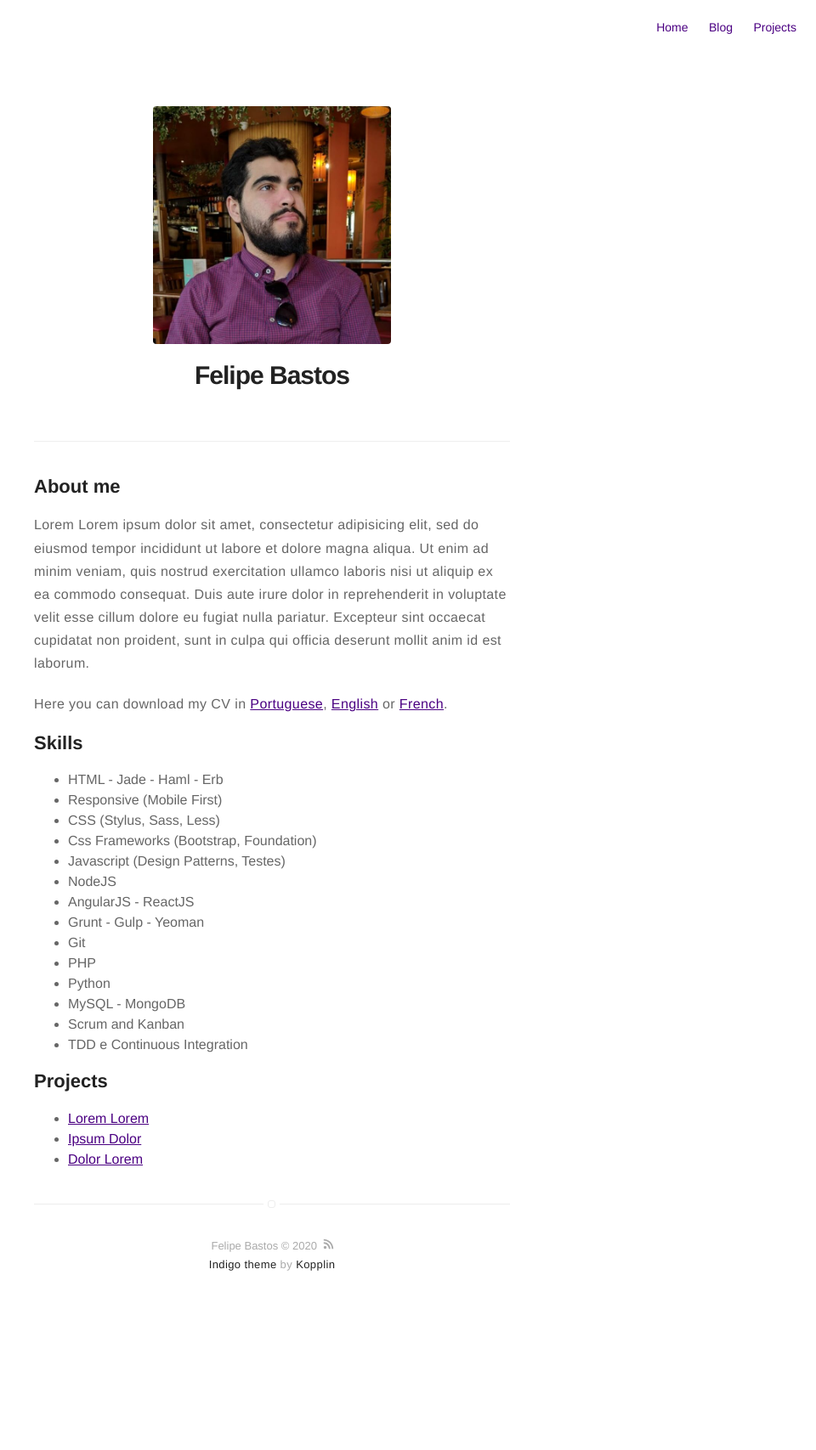
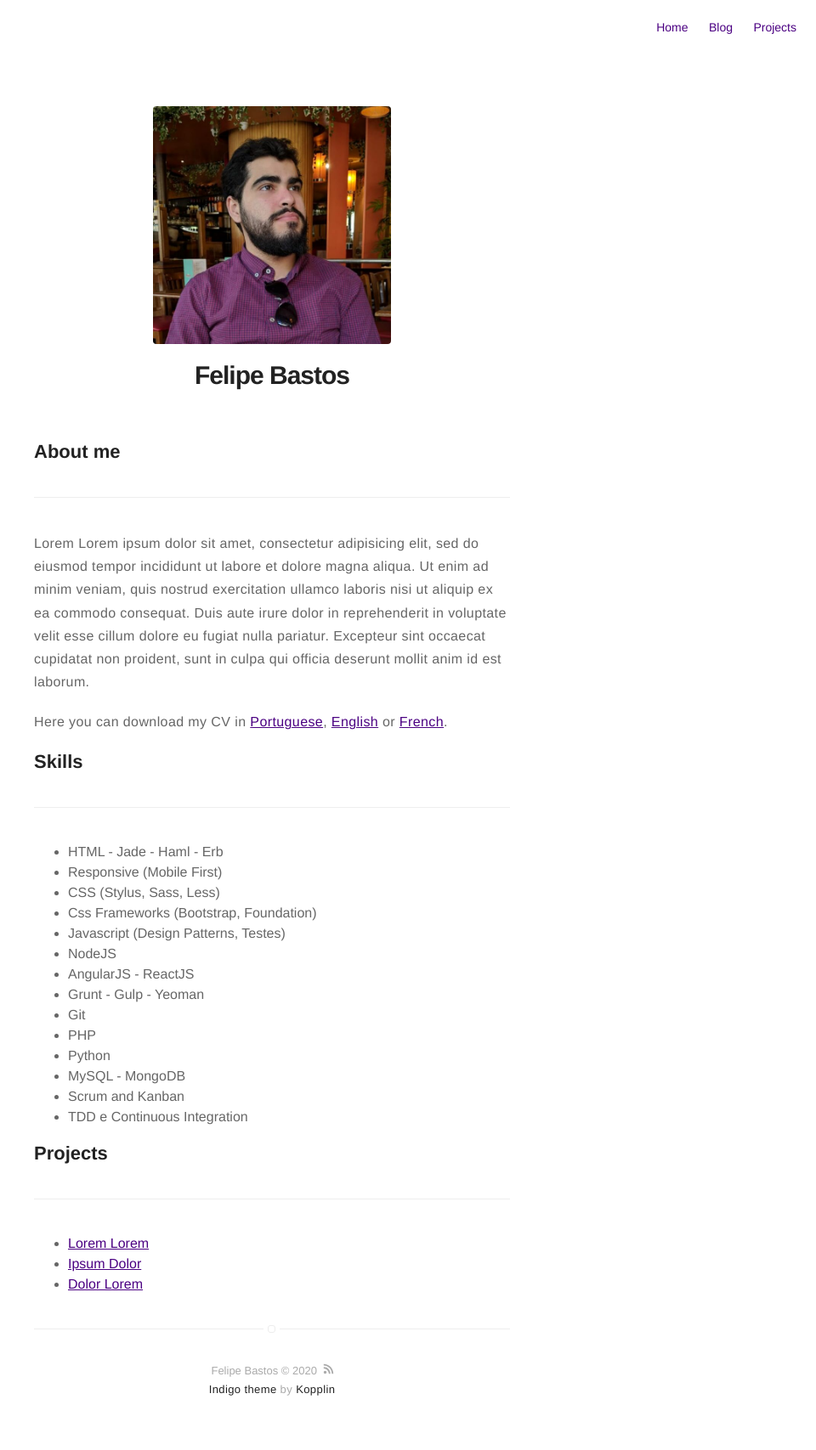
Before and after one commit to felipebastosb/felipebastosb.github.io, a Jekyll site: the page built from resume.md, in a window 1280 px wide. Shown: the whole page at 85% size, without its empty margins (320-1280 px from the left). Built offline with Jekyll 4.4.1, drawn with Linux system fonts in a browser that asks for light colours; before the commit the page ends 1560 px from its top, so only the background shows below that.

```diff
--- a/resume.md
+++ b/resume.md
@@ -8,10 +8,8 @@ layout: page
 
 # Felipe Bastos
 
-___
-
-
 ## About me
+---
 
 Lorem Lorem ipsum dolor sit amet, consectetur adipisicing elit, sed do eiusmod
 tempor incididunt ut labore et dolore magna aliqua. Ut enim ad minim veniam,
@@ -23,6 +21,7 @@ proident, sunt in culpa qui officia deserunt mollit anim id est laborum.
 Here you can download my CV in [Portuguese](https://google.com/), [English](https://google.com/) or [French](https://google.com/).
 
 ## Skills
+---
 
 <ul class="skill-list">
 	<li>HTML - Jade - Haml - Erb</li>
@@ -41,7 +40,8 @@ Here you can download my CV in [Portuguese](https://google.com/), [English](http
 	<li>TDD e Continuous Integration</li>
 </ul>
 
-<h2>Projects</h2>
+## Projects
+---
 
 <ul>
 	<li><a href="https://github.com/">Lorem Lorem</a></li>
```
